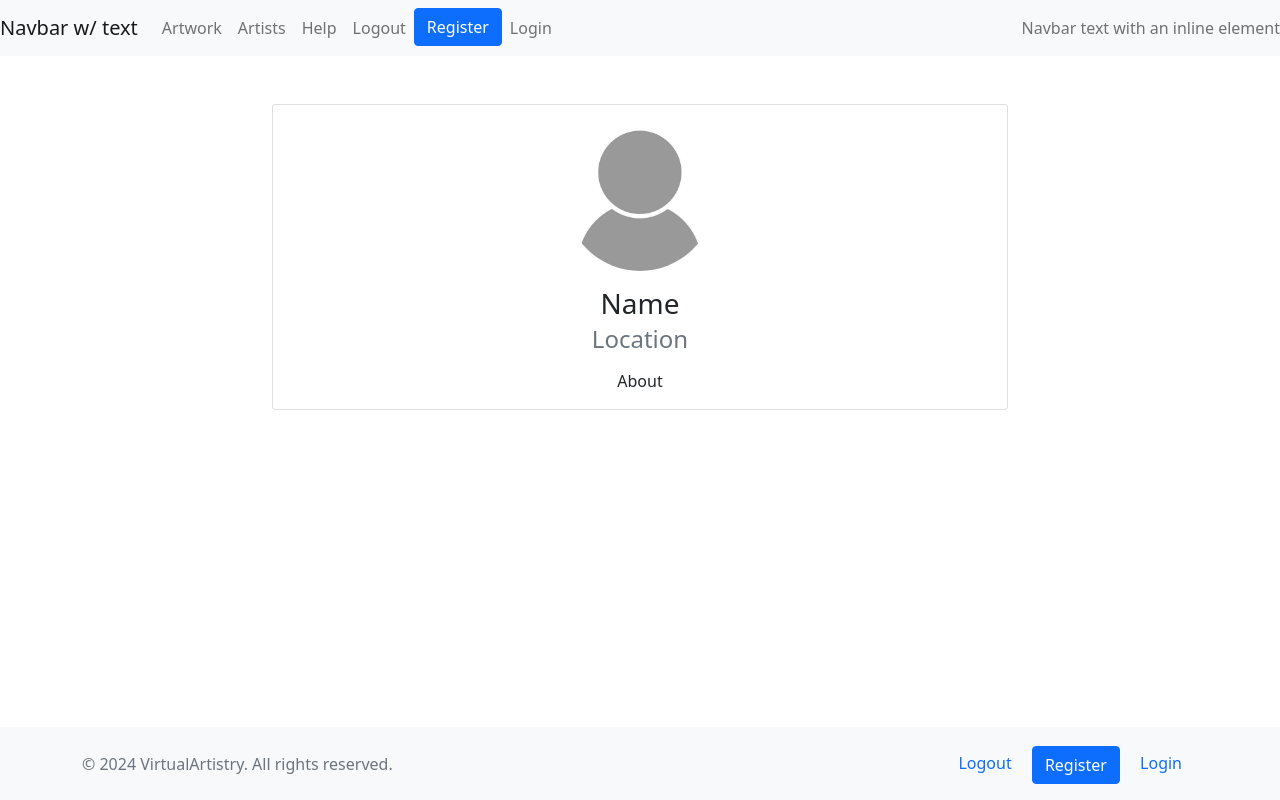
After one commit to olliesharp5/virtual-artistry, a Django app: template artists/templates/artist_profile.html in a window 1280 px wide. The commit adds this page. Run offline with Django 4.2, Linux system fonts and the light colour scheme; the template is opened without the code that fills it, so the values that code supplies are empty.

Commit message:
Added artist_profile html and linked to tiles

```diff
--- /dev/null
+++ b/artists/templates/artist_profile.html
@@ -0,0 +1,25 @@
+{% extends "base.html" %}
+
+{% block content %}
+
+<!-- artist_profile.html content starts here -->
+
+<div class="container py-5">
+    <div class="row">
+      <div class="col-lg-8 mx-auto">
+        <div class="card">
+          <div class="card-body text-center">
+            <img src="/static/images/nobody.jpg" class="rounded-circle img-fluid mb-3" alt="Profile Picture" width="150">
+            <h3 class="card-title">Name</h3>
+            <h4 class="card-subtitle mb-3 text-muted">Location</h4>
+            <p class="card-text">About</p>
+          </div>
+        </div>
+      </div>
+    </div>
+  </div>
+
+
+<!-- artist_profile.html content ends here -->
+
+{% endblock %}
--- a/artists/templates/artists.html
+++ b/artists/templates/artists.html
@@ -13,6 +13,7 @@
     <div class="row row-cols-1 row-cols-sm-2 row-cols-md-3 g-3">
       <div class="col">
         {% for artistprofile in object_list %}
+        <a href="{% url 'artist_profile' artistprofile.id %}">
           <div class="card shadow-sm">
             <img src="/static/images/nobody.jpg" alt="">
             <div class="card-body">
@@ -20,6 +21,7 @@
               <p class="card-text">{{artistprofile.location}}</p>
             </div>
           </div>
+        </a>
       </div>
       {% endfor %}
 
--- a/artists/urls.py
+++ b/artists/urls.py
@@ -3,4 +3,5 @@ from . import views
 
 urlpatterns = [
    path('', views.ArtistList.as_view(), name='artists'),
+   path('artist/<int:artist_id>/', views.artist_profile, name='artist_profile'),
 ]
```
Also changed, not shown: artists/views.py (+6 -1 lines). Lines whose indentation alone changed are shown as unchanged.
